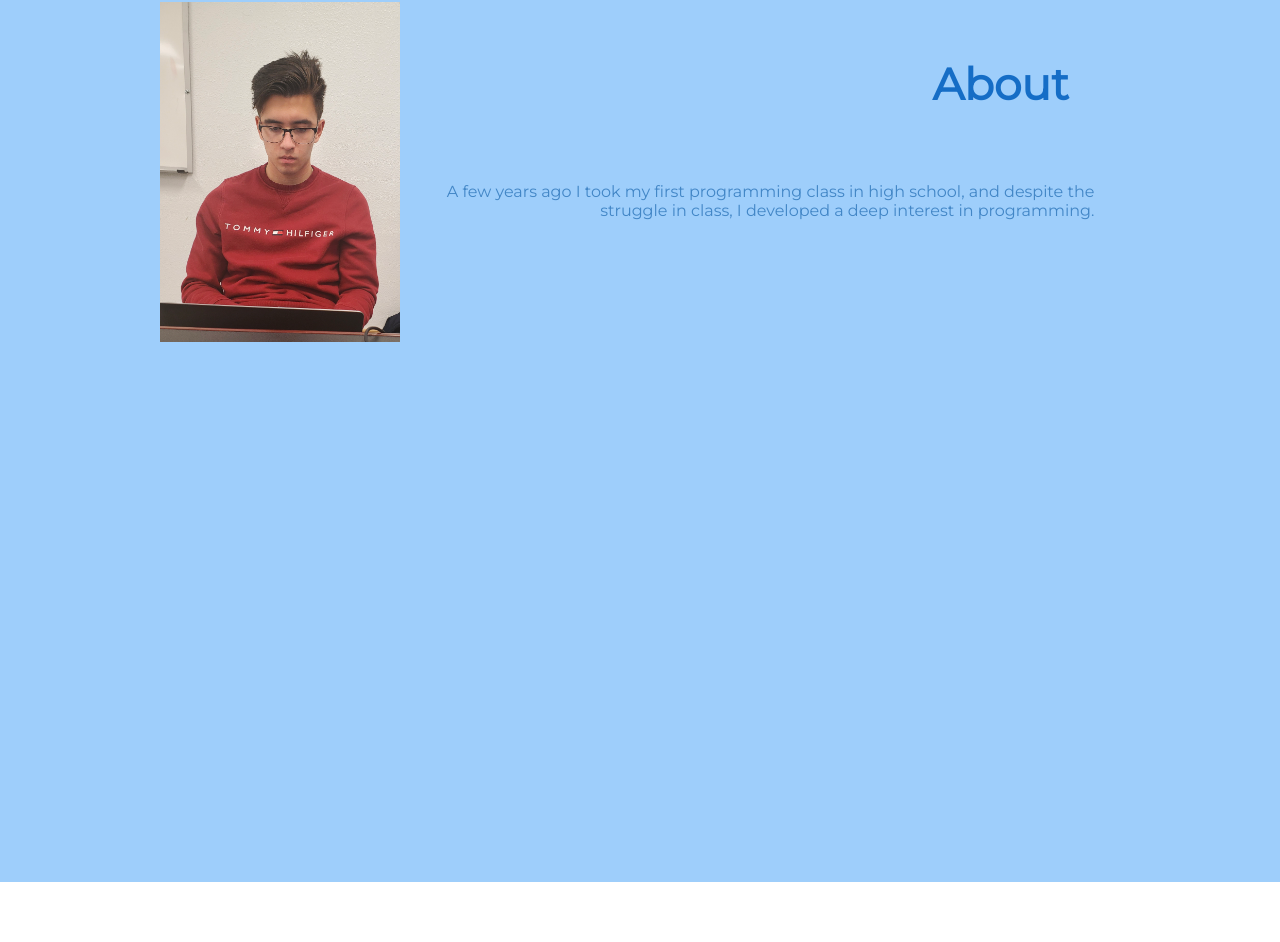
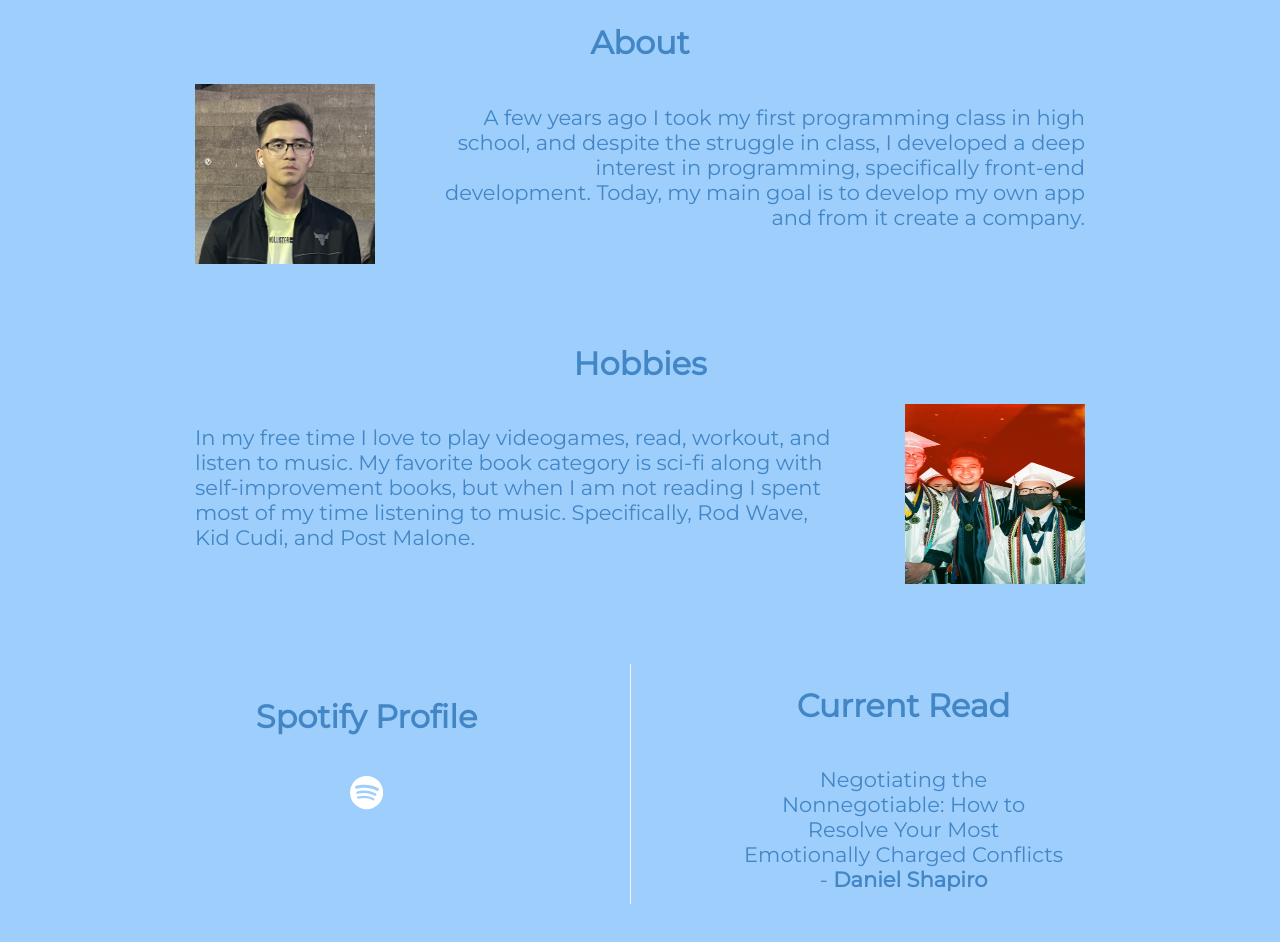
Before and after one commit to JAA999/JAA999.github.io, a React (Create React App) app: page /about in a window 1280 px wide. Shown: the part 142-1084 px from the top of the page. Before the commit the page ends 1024 px from the top, so only its background shows below. Built offline with nearby package versions, Linux system fonts and the light colour scheme.

Commit message:
Improved about page structure

```diff
--- a/src/pages/About/about.css
+++ b/src/pages/About/about.css
@@ -1,7 +1,6 @@
 @import url('https://fonts.googleapis.com/css2?family=Montserrat&family=Oswald&display=swap');
 
 .about-page{
-    height: 100vh;
     background-color: #9ECEFB;
     color: #4286C6;
     font-family: 'Montserrat', sans-serif;
@@ -11,28 +10,57 @@
     padding: 10vh 20vh;
 }
 
-.header{
+.about-hobbies, .about-overview, .about-links{margin-bottom: 5rem;}
+
+.hobbies-content-title, .overview-content-title{text-align: center;}
+
+.overview-text, .hobbies-text{width: 40rem; font-size: calc(5px + 2vmin);}
+
+.overview-text{text-align: right;}
+
+.hobbies-text{text-align: left;}
+
+.overview-image, .hobbies-image{
+    background-size: contain;
+    height: calc(20px + 20vmin);
+    width: calc(20px + 20vmin);
+}
+
+.hobbies-content, .overview-content{display: flex; flex-direction: column; flex-wrap: wrap;}
+
+.overview-content, .hobbies-content{display: flex; flex-direction: row; justify-content: space-around;}
+
+.about-links{
     display: flex;
+    flex-direction: row;
+    flex-wrap: wrap;
     justify-content: space-between;
 }
 
-.about-page-title{
-    color: #156DC6;
-    font-size: calc(20px + 3vmin);
-    height: fit-content;
-    padding: 2vw;
+.about-links{
+    display: flex;
+    flex-direction: row;
+    justify-content: space-around;
 }
 
-.about-page-intro{
+.music-links, .current-read{
     display: flex;
     flex-direction: column;
-    text-align: right;
-    align-items: flex-end;
-    padding: 0 2vw;
+    justify-content: center;
+    align-items: center;
 }
 
-.about-page-image{
-    background-size: contain;
-    height: calc(20px + 40vmin);
-    width: calc(20px + 40vmin);
+.music-links a{
+    text-decoration: none;
+    color: white;
+    display: flex;
+    justify-content: center;
 }
+
+.current-read-content{
+    font-size: calc(5px + 2vmin);
+    text-align: center;
+    width: 20rem;
+}
+
+.about-divider{height: 15rem; width: 1px; background-color: whitesmoke;}
--- a/src/pages/About/about.js
+++ b/src/pages/About/about.js
@@ -1,16 +1,48 @@
 import React from 'react';
+import { IconContext } from 'react-icons';
+import {BsSpotify} from 'react-icons/bs';
 import './about.css';
 
 const About = () => {
     return(
         <div className='about-page'>
-            <div className='header'>
-                <img src='./developing.jpg' className='about-page-image'/>
-                <div className='about-page-intro'>
-                    <h1 className='about-page-title'>About</h1>
-                    <p>A few years ago I took my first programming class in high school, and despite the
-                        struggle in class, I developed a deep interest in programming.
-                    </p>
+            <div className='about-page-content'>
+                <div className='about-overview'>
+                    <h1 className='overview-content-title'>About</h1>
+                    <div className='overview-content'>
+                        <img src='./profileImg.JPEG' className='overview-image'/>
+                        <p className='overview-text'>A few years ago I took my first programming class in high school, and despite the
+                        struggle in class, I developed a deep interest in programming, specifically front-end development.
+                        Today, my main goal is to develop my own app and from it create a company.
+                        </p>
+                    </div>
+                </div>
+                <div className='about-hobbies'>
+                    <h1 className='hobbies-content-title'>Hobbies</h1>
+                    <div className='hobbies-content'>
+                        <p className='hobbies-text'>In my free time I love to play videogames, read, workout, and listen to music.
+                            My favorite book category is sci-fi along with self-improvement books,
+                            but when I am not reading I spent most of my time listening to music. Specifically, Rod Wave, Kid Cudi, and Post Malone.
+                        </p>
+                        <img src='/graduation.JPG' className='hobbies-image'/>
+                    </div>
+                </div>
+                <div className='about-links'>
+                    <div className='music-links'>
+                        <h1>Spotify Profile</h1>
+                        <a href='https://open.spotify.com/user/r0ggn5qjunecj8iwo69t5y5cz?si=43ba300f64764e89' className='spotify-link'>
+                            <IconContext.Provider value={{className: 'spotify-icon', size: '48%'}}>
+                                <BsSpotify/>
+                            </IconContext.Provider>
+                        </a>
+                    </div>
+                    <div className='about-divider'></div>
+                    <div className='current-read'>
+                        <h1>Current Read</h1>
+                        <p className='current-read-content'>Negotiating the Nonnegotiable: How to Resolve Your Most
+                            Emotionally Charged Conflicts - <b>Daniel Shapiro</b>
+                        </p>
+                    </div>
                 </div>
             </div>
         </div>
--- a/src/pages/Home/index.js
+++ b/src/pages/Home/index.js
@@ -30,7 +30,7 @@ const Home = () => {
                     </p>
                   </div>
                   <div className='about-content'>
-                    <img className='about-image' src='/josephart.JPEG' alt="Joseph Arteaga" width='300px' height='400px'/>
+                    <img className='about-image' src='/profileImg.JPEG' alt="Joseph Arteaga" width='400px' height='400px'/>
                   </div>
                 </div>
             </div>
```
